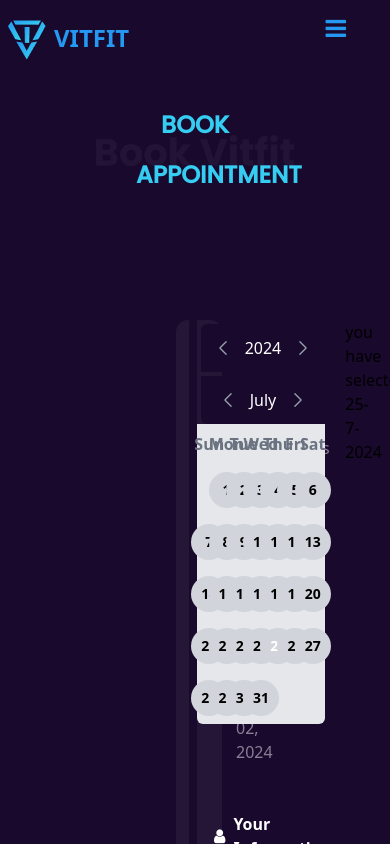
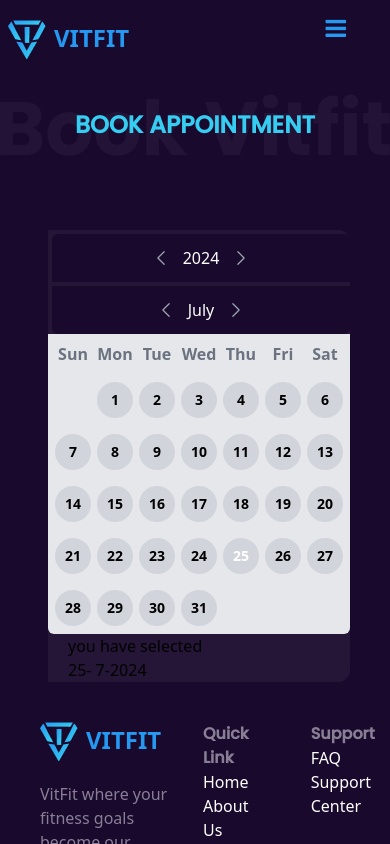
Before and after one commit to danielnifty1/vitfit_v2, a Vue app: page /appointment in a window 390 px wide. Shown: the top 844 px of the page. Built offline with nearby package versions, Linux system fonts and the light colour scheme; a web font is replaced by a local one; what tw-elements would draw is missing.

Commit message:
feature calender implentation

```diff
--- a/src/components/BookAppointmentPage.vue
+++ b/src/components/BookAppointmentPage.vue
@@ -5,7 +5,7 @@ const Calendar = defineAsyncComponent(()=> import('./calendar/index.vue'))
 
 </script>
 <template>
-  <div class="grid grid-cols-1 pl-24 pr-24">
+  <div class="grid grid-cols-1 md:pl-24 md:pr-24">
     <div class="book bg-contain bg-center bg-no-repeat mt- p-10">
       <h1
         class="font-bold md:text-[50px] md:text-4xl text-2xl text-center text-[#35cdf1] md:mt-10 font-poppins leading-[50px]"
@@ -14,8 +14,8 @@ const Calendar = defineAsyncComponent(()=> import('./calendar/index.vue'))
       </h1>
     </div>
 
-    <div class="flex p-20 space-x-2 ">
-      <div class="w-4/12 bg-[#FAF6FD0D] pt-2 space-y-10 rounded-tl-xl rounded-bl-xl">
+    <div class="md:flex md:p-20 p-10 space-x-2 grid">
+      <div class="md:w-4/12 bg-[#FAF6FD0D] pt-2 space-y-10 rounded-tl-xl rounded-bl-xl hidden md:block">
         <div class="w-full">
           <div
             class="grid grid-cols-2 gap-0 text-white place-items-center p-2 w-full"
@@ -73,7 +73,7 @@ const Calendar = defineAsyncComponent(()=> import('./calendar/index.vue'))
         </div>
       </div>
 
-      <div class="w-8/12 bg-[#FAF6FD0D]  rounded-tr-xl rounded-br-xl">
+      <div class="md:w-8/12 bg-[#FAF6FD0D]  rounded-tr-xl rounded-br-xl">
         <Calendar class="w-full" />
 
       </div>
--- a/src/components/calendar/Dates.vue
+++ b/src/components/calendar/Dates.vue
@@ -61,10 +61,8 @@ for(let i = 1; i<=daysInMonth; i++){
 }
 }
 
-function selected(d:number){
-
-date.value
-
+function selected(d:any){
+date.value=d
 dateEmit('selected',d)
 }
 </script>
@@ -85,11 +83,11 @@ dateEmit('selected',d)
                 </div>
             </template>
 
-            <button class="w-9 h-9 rounded-full flex items-center justify-center text-sm font-semibold hover:bg-green-650"
+            <button class="w-9 h-9 rounded-full flex items-center justify-center text-sm font-semibold hover:bg-blue-650"
 
             @click="()=>selected(d.date)"
 
-            :class="{'bg-blue-900 text-white ':(d.date==dayjs().date()&& dateProps.selectedValues.month==dayjs().month()&&dateProps.selectedValues.year==dayjs().year()),
+            :class="{'bg-blue-900 text-white hover:bg-blue-850':(d.date==dayjs().date()&& dateProps.selectedValues.month==dayjs().month()&&dateProps.selectedValues.year==dayjs().year()),
             'bg-emerald-500 text-gray-50 ring ring-green-700 ':d.date==date,
             'bg-gray-300  ':d.date !=date
             }">
--- a/src/components/calendar/index.vue
+++ b/src/components/calendar/index.vue
@@ -33,8 +33,8 @@ function changeDate(v:number){
 </script>
 
 <template>
-  <div class="flex space-x-5" v-bind="$attrs">
-    <div class="flex flex-col flex-grow">
+  <div class="md:flex space-x-5" v-bind="$attrs">
+    <div class="md:flex flex-col flex-grow">
       <Year @selected="changeYear" />
       <Month @selected="changeMonth" />
       <Dates :selectedValues="selectedValues" :selectedDate="selectedDateValue" @selected="changeDate"/>
```
